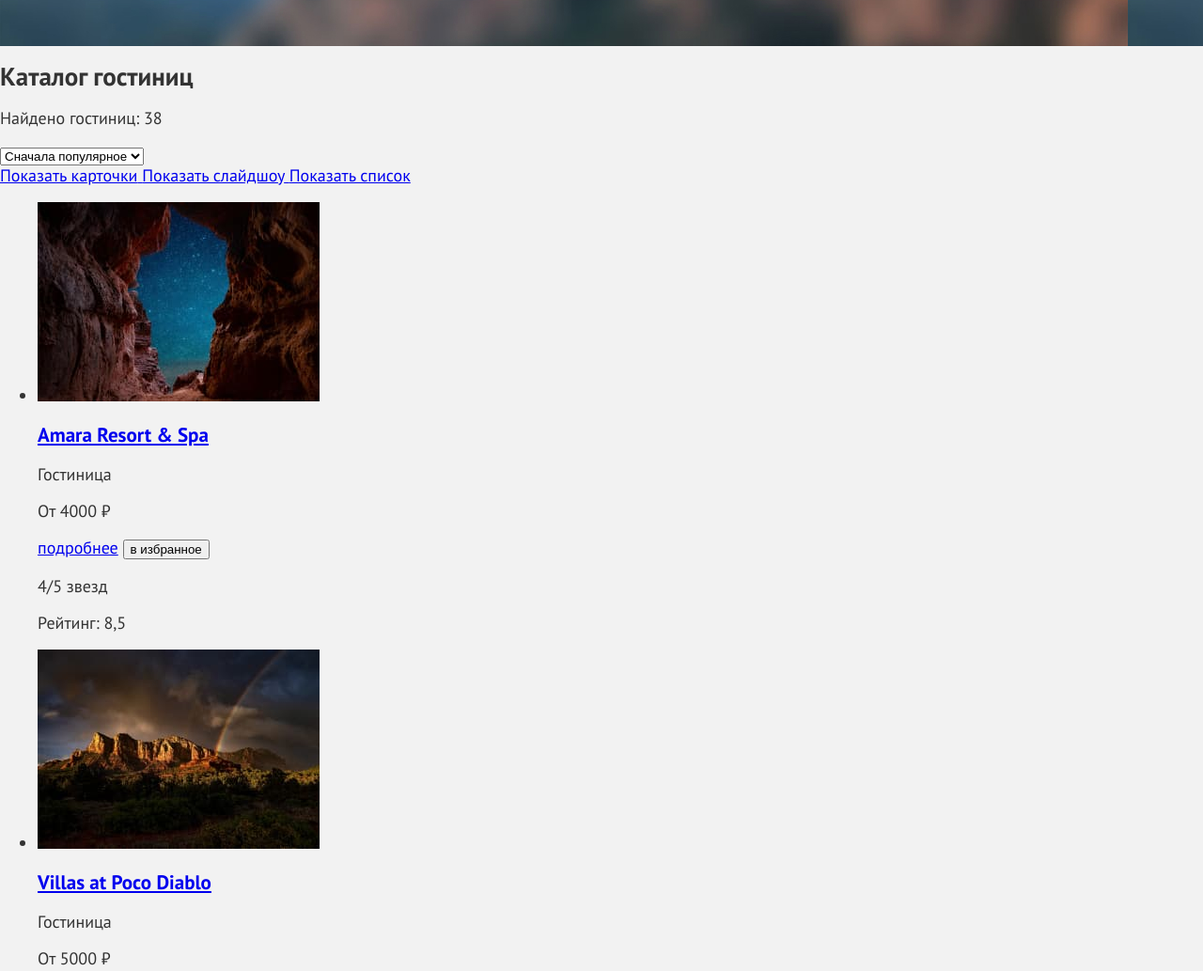
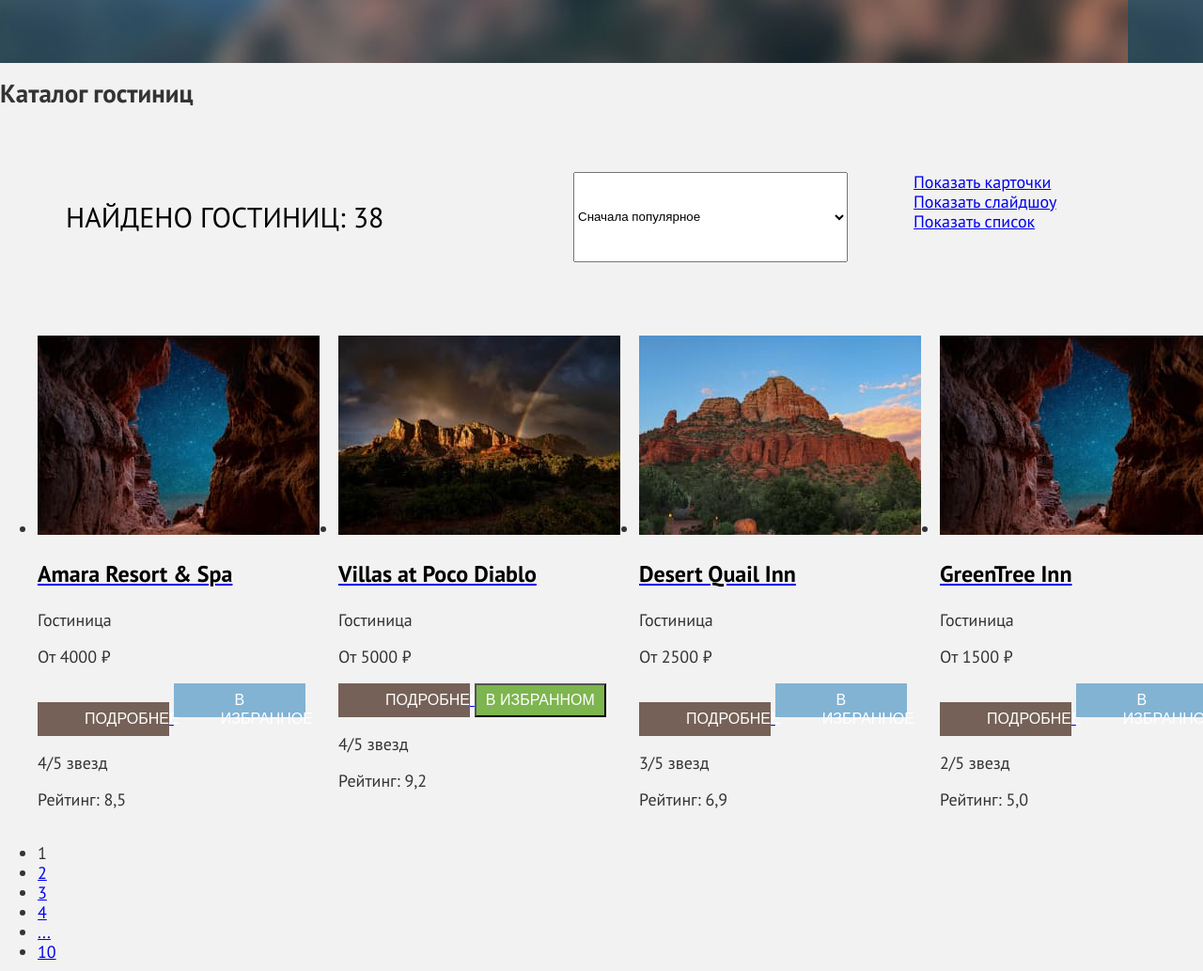
Before and after one commit to htmlacademy-htmlcss/2356885-sedona-37, a plain HTML site: page catalog.html in a window 1280 px wide. Shown: the part 825-1858 px from the top of the page at 94% size. Drawn offline with Linux system fonts and the light colour scheme.

Commit message:
Добавляет сетки страниц на флексах

```diff
--- a/catalog.html
+++ b/catalog.html
@@ -50,7 +50,7 @@
 
     <!--main-inner-->
     <div class="background-hero">
-    <main class="main-inner">
+      <main class="main-inner main-container">
         <header class="inner-header">
           <h1 class="inner-title">Гостиницы Седоны</h1>
           <ul class="breadcrumbs">
@@ -137,14 +137,15 @@
     <!--section-catalog-hotels-->
       <section class="select-hotels">
         <h2 class="visually-hidden">Каталог гостиниц</h2>
-        <p>Найдено гостиниц: 38</p>
+        <div class="hotels-selection">
+        <p class="hotels-filter">Найдено гостиниц: 38</p>
         <select class="select-control" aria-label="Сортировка">
           <option value="popular">Сначала популярное</option>
-          <option value="cheap">Сначала дешёвое</option>
+          <option value="cheap">Сначала дешёвые</option>
           <option value="expensive">Сначала дорогое</option>
         </select>
 
-        <div>
+        <div class="cards">
           <a class="button" href="#">
             <span class="visually-hidden">Показать карточки</span>
           </a>
@@ -155,6 +156,7 @@
             <span class="visually-hidden">Показать список</span>
           </a>
         </div>
+    </div>
 
     <ul class="product-list">
       <li class="product-card">
@@ -162,12 +164,14 @@
           <img src="images/catalog/hotel-1.jpg" width="300" height="212" alt="Горы и звездное небо">
         </a>
         <a class="product-card-link" href="product.html">
-              <h3>Amara Resort & Spa</h3>
+          <h3 class="product-card-name">Amara Resort & Spa</h3>
         </a>
         <p>Гостиница</p>
         <p>От 4000 ₽</p>
-            <a class="product-card-description" href="#">подробнее</a>
-            <button class="button" type="button">в избранное</button>
+        <a class="product-card-description" href="#">
+          <button class="button-brown card-button" type="button">подробнее</button>
+        </a>
+        <button class="button-blue card-button" type="button">в избранное</button>
         <p><span class="visually-hidden">4/5 звезд</span></p>
         <p>Рейтинг: 8,5</p>
       </li>
@@ -177,14 +181,14 @@
           <img src="images/catalog/hotel-2.jpg" width="300" height="212" alt="Вид на горы и радугу">
         </a>
         <a class="product-card-link" href="product.html">
-              <h3>Villas at Poco Diablo</h3>
+          <h3 class="product-card-name">Villas at Poco Diablo</h3>
         </a>
         <p>Гостиница</p>
         <p>От 5000 ₽</p>
         <a class="product-card-description" href="#">
-              <button class="button" type="button">подробнее</button>
+          <button class="button-brown card-button" type="button">подробнее</button>
         </a>
-            <button class="button button-green" type="button">в избранном</button>
+        <button class="button-green card-button" type="button">в избранном</button>
         <p><span class="visually-hidden">4/5 звезд</span></p>
         <p>Рейтинг: 9,2</p>
       </li>
@@ -194,14 +198,14 @@
           <img src="images/catalog/hotel-3.jpg" width="300" height="212" alt="Вид на горы утром">
         </a>
         <a class="product-card-link" href="product.html">
-              <h3>Desert Quail Inn</h3>
+          <h3 class="product-card-name">Desert Quail Inn</h3>
         </a>
         <p>Гостиница</p>
         <p>От 2500 ₽</p>
         <a class="product-card-description" href="#">
-              <button class="button" type="button">подробнее</button>
+          <button class="button-brown card-button" type="button">подробнее</button>
         </a>
-            <button class="button" type="button">в избранное</button>
+        <button class="button-blue card-button" type="button">в избранное</button>
         <p><span class="visually-hidden">3/5 звезд</span></p>
         <p>Рейтинг: 6,9</p>
       </li>
@@ -211,14 +215,14 @@
           <img src="images/catalog/hotel-1.jpg" alt="Горы и звездное небо">
         </a>
         <a class="product-card-link" href="product.html">
-              <h3>GreenTree Inn</h3>
+          <h3 class="product-card-name">GreenTree Inn</h3>
         </a>
         <p>Гостиница</p>
         <p>От 1500 ₽</p>
         <a class="product-card-description" href="#">
-             <button class="button" type="button">подробнее</button>
+          <button class="button-brown card-button" type="button">подробнее</button>
         </a>
-             <button class="button" type="button">в избранное</button>
+        <button class="button-blue card-button" type="button">в избранное</button>
         <p><span class="visually-hidden">2/5 звезд</span></p>
         <p>Рейтинг: 5,0</p>
       </li>
--- a/styles/styles.css
+++ b/styles/styles.css
@@ -108,6 +108,7 @@ margin: 0 auto;
 .description-top-container {
   padding-top: 69px;
   padding-bottom: 69px;
+  margin: 0;
 }
 
 .description-top-title {
@@ -125,18 +126,15 @@ margin: 0 auto;
   color:#333333;
 }
 
-/*
-.description-list-container {
-  display: block;
+.description-list {
+  display: flex;
   justify-content: space-between;
   flex-wrap: wrap;
-  width: 800px;
-}*/
+  width: 1200px;
+  margin: 0;
+  padding: 0;
+  text-align: center;
 
-.description-list {
-  display: flex;
-  align-items: center;
-  flex-wrap: wrap;
 }
 
 .description-item {
@@ -295,20 +293,20 @@ color:#FFFFFF;
 .page-footer {
   width: 1200px;
   background-color: #ffffff;
-
+  margin: 0 auto;
 }
 
 .page-footer-container {
+  width: 1060px;
   display: flex;
   justify-content: space-between;
+  padding: 40px 70px 30px;
 
-  width: 1060px;
-  margin: 0 auto;
 }
 
 .page-footer-list {
   width: 142px;
-  margin-left: 42px;
+  display: flex;
 }
 
 .page-footer-phone {
@@ -323,7 +321,7 @@ color:#FFFFFF;
 }
 
 /* catalog */
-.main-inner {
+.main-container {
   width: 1200px;
 }
 
@@ -363,3 +361,58 @@ color:#ffffff;
   font-size: 18px;
   line-height: 23px;
 }
+
+.hotels-selection {
+  display: flex;
+  padding: 50px 70px 60px;
+}
+
+.hotels-filter {
+  width: 340px;
+  margin-right: 200px;
+  font-size: 30px;
+  line-height: 36px;
+  font-weight: 700px;
+  text-transform: uppercase;
+  color:#000000;
+}
+
+.select-control {
+width: 292px;
+
+}
+
+.cards {
+  width: 160px;
+  margin-left: 70px;
+}
+
+.product-list {
+  display: flex;
+  gap: 20px
+}
+
+.product-card-name {
+  font-size: 24px;
+  line-height: 28px;
+  font-weight: 700px;
+  color:#000000;
+  text-decoration: none;
+}
+
+.card-button {
+  width: 140px;
+  height: 36px;
+  font-size: 16px;
+  line-height: 20px;
+  text-align: center;
+}
+
+.button-green {
+
+  color:#ffffff;
+  background-color: #7DB54F;
+  text-transform: uppercase;
+}
+
+.catalog-subscribe {}
```
Lines whose indentation alone changed are shown as unchanged.
